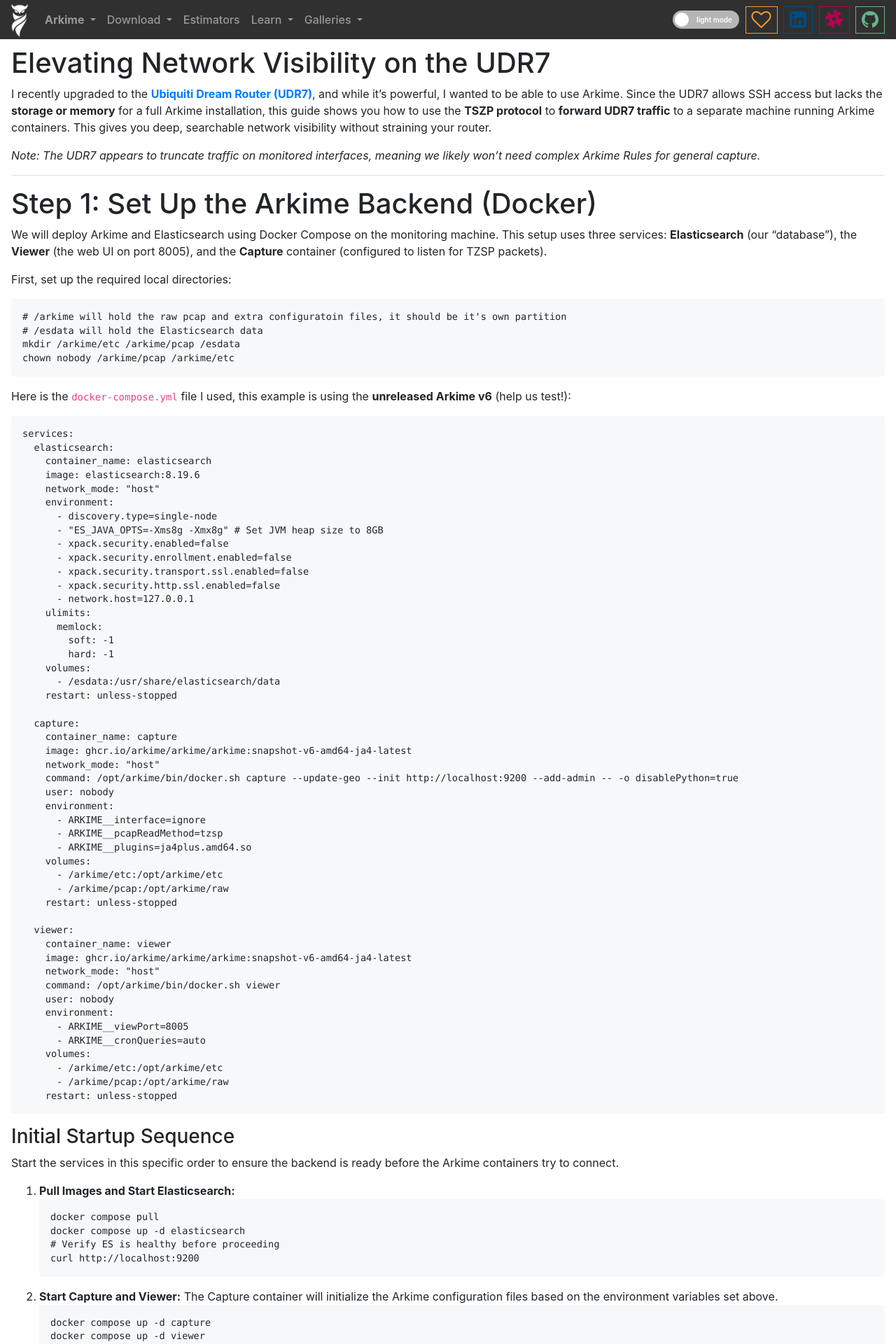
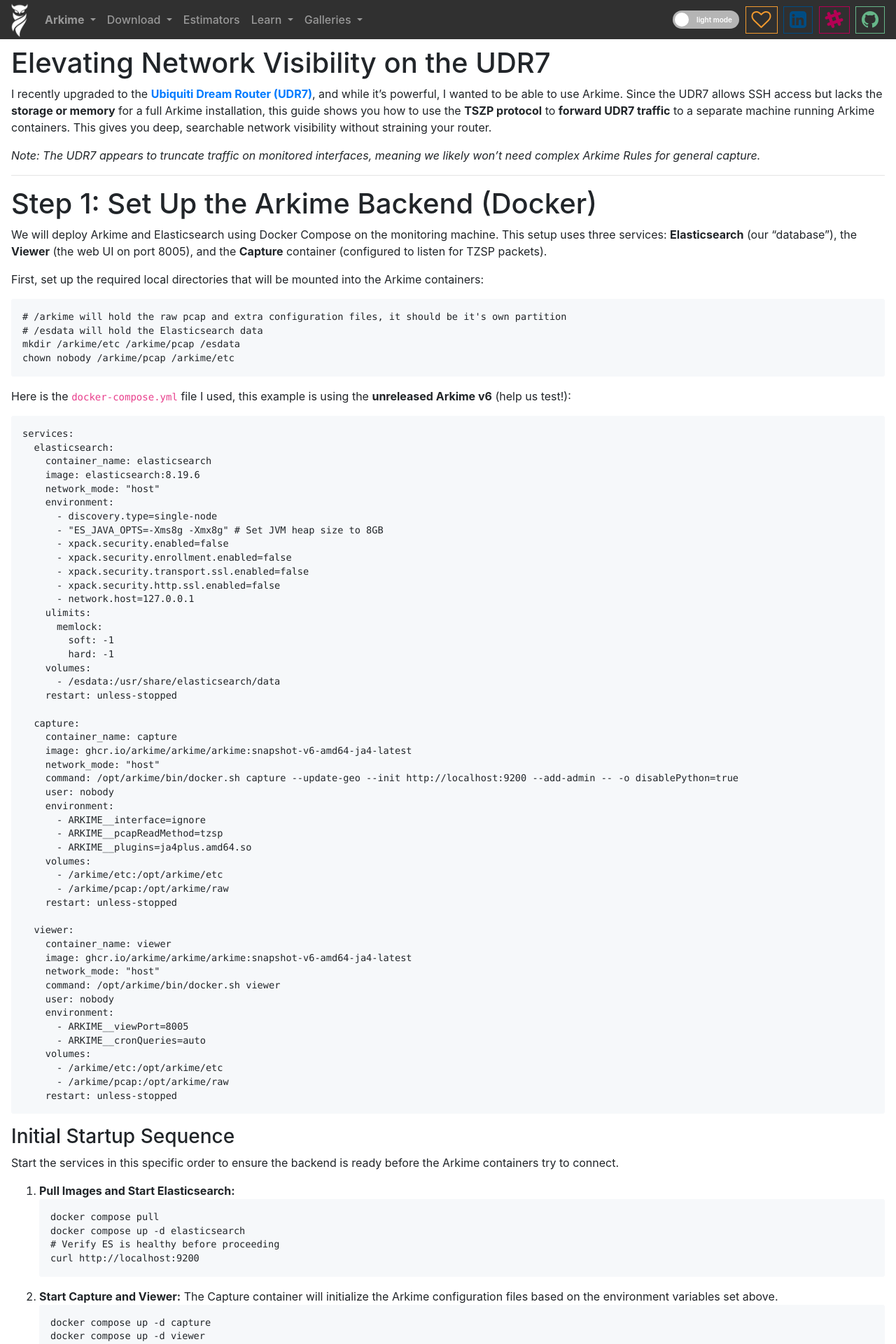
Before and after one commit to arkime/arkimeweb, a Jekyll site: the page built from _wiki/udr7.md, in a window 1280 px wide. Shown: the top 1920 px of the page at 70% size. Built offline with Jekyll 4.4.1, drawn with Linux system fonts in a browser that asks for light colours.

Commit message:
spelling is hard

````diff
--- a/_wiki/udr7.md
+++ b/_wiki/udr7.md
@@ -20,9 +20,9 @@
 
 We will deploy Arkime and Elasticsearch using Docker Compose on the monitoring machine. This setup uses three services: **Elasticsearch** (our "database"), the **Viewer** (the web UI on port 8005), and the **Capture** container (configured to listen for TZSP packets).
 
-First, set up the required local directories:
+First, set up the required local directories that will be mounted into the Arkime containers:
 ```bash
-# /arkime will hold the raw pcap and extra configuratoin files, it should be it's own partition
+# /arkime will hold the raw pcap and extra configuration files, it should be it's own partition
 # /esdata will hold the Elasticsearch data
 mkdir /arkime/etc /arkime/pcap /esdata
 chown nobody /arkime/pcap /arkime/etc
````
